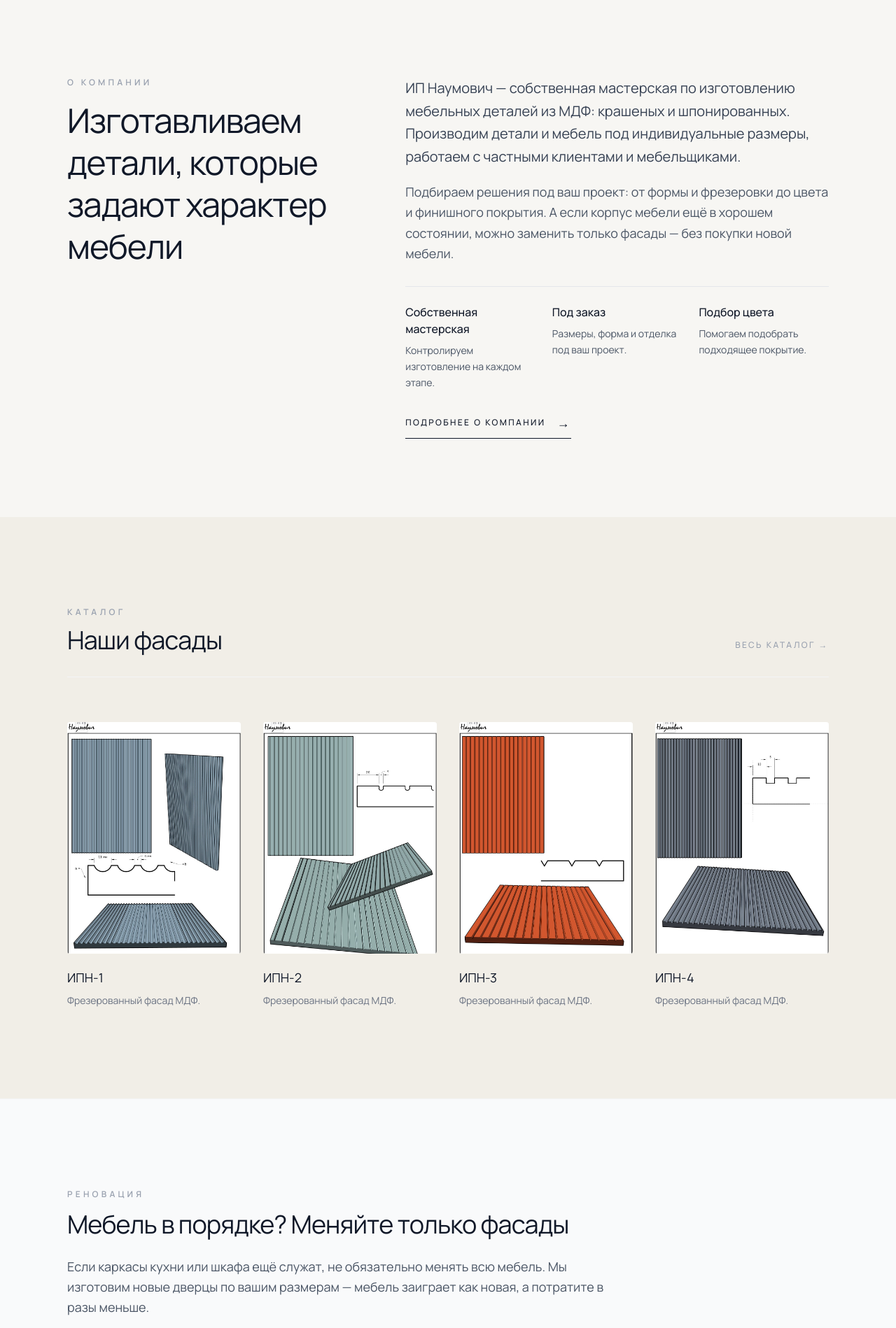
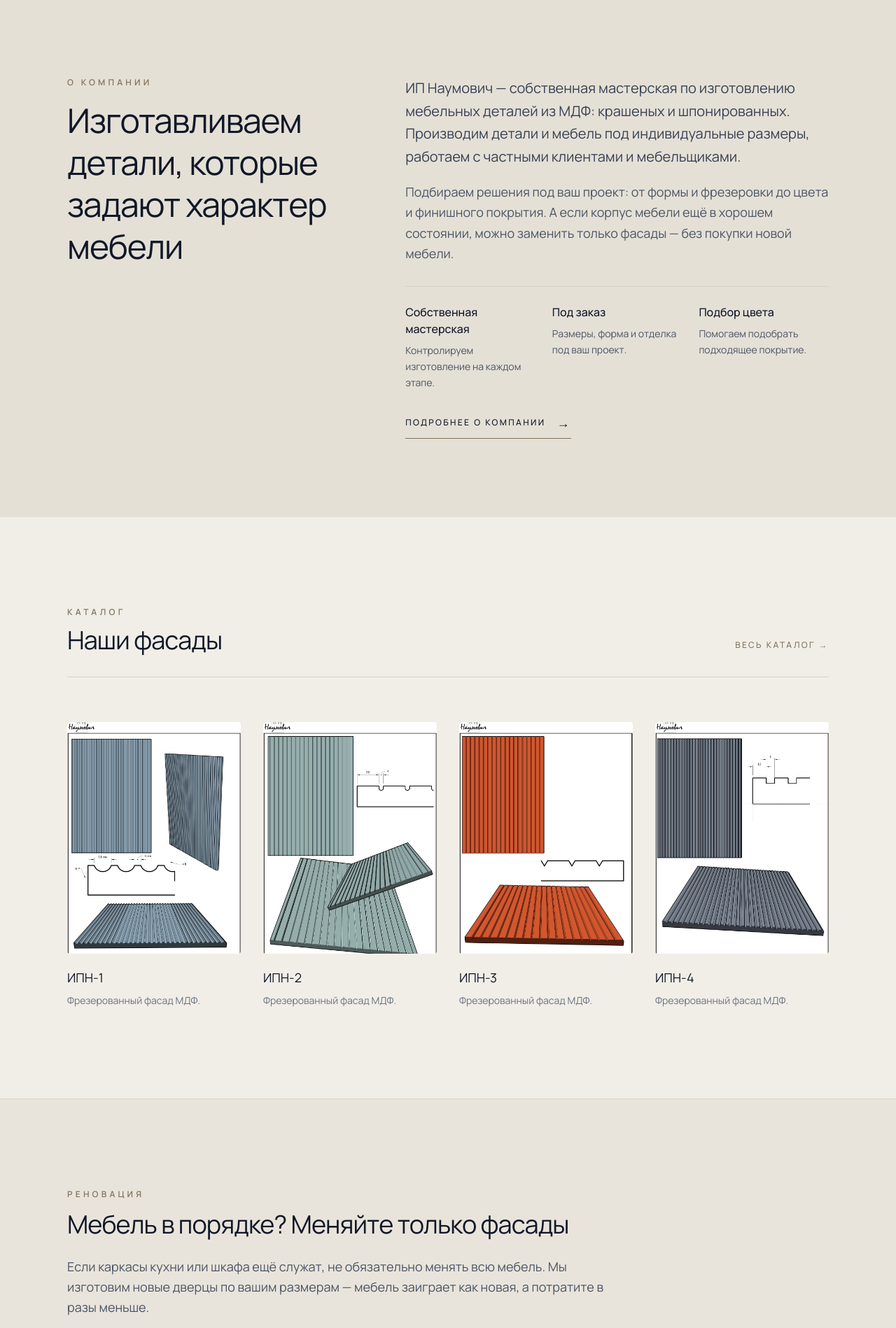
Before and after one commit to IljaBelousow/naumovich-site, a Next.js app: page / in a window 1280 px wide. Shown: the part 802-2700 px from the top of the page at 70% size. Built offline with nearby package versions, Linux system fonts and the light colour scheme.

Commit message:
Apply warm premium palette to page styling

```diff
--- a/src/app/page.tsx
+++ b/src/app/page.tsx
@@ -61,10 +61,10 @@ export default function Home() {
 
 
       {/* === О КОМПАНИИ: первый информационный блок главной === */}
-      <section id="about" className="w-full bg-[#f7f6f3] py-20 sm:py-28">
+      <section id="about" className="w-full bg-[#E5E0D6] py-20 sm:py-28">
         <div className="mx-auto grid w-full max-w-[1600px] gap-12 px-6 sm:px-12 lg:grid-cols-[0.8fr_1.2fr] lg:items-start lg:gap-20 lg:px-20 xl:px-24">
           <div>
-            <p className="mb-4 text-xs font-semibold uppercase tracking-[0.35em] text-gray-400">О компании</p>
+            <p className="mb-4 text-xs font-semibold uppercase tracking-[0.35em] text-[#82745F]">О компании</p>
             <h2 className="max-w-xl text-3xl font-extralight leading-tight tracking-tight text-gray-900 sm:text-4xl lg:text-5xl">
               Изготавливаем детали, которые задают характер мебели
             </h2>
@@ -76,7 +76,7 @@ export default function Home() {
             <p className="mt-5 text-base font-light leading-relaxed text-gray-600 sm:text-lg">
               Подбираем решения под ваш проект: от формы и фрезеровки до цвета и финишного покрытия. А если корпус мебели ещё в хорошем состоянии, можно заменить только фасады — без покупки новой мебели.
             </p>
-            <div className="mt-8 grid gap-6 border-t border-gray-200 pt-6 sm:grid-cols-3">
+            <div className="mt-8 grid gap-6 border-t border-[#D8D0C3] pt-6 sm:grid-cols-3">
               <div>
                 <h3 className="text-base font-medium text-gray-900">Собственная мастерская</h3>
                 <p className="mt-2 text-sm font-light leading-relaxed text-gray-600">Контролируем изготовление на каждом этапе.</p>
@@ -90,7 +90,7 @@ export default function Home() {
                 <p className="mt-2 text-sm font-light leading-relaxed text-gray-600">Помогаем подобрать подходящее покрытие.</p>
               </div>
             </div>
-            <Link href="/about" className="group mt-8 inline-flex items-center gap-4 border-b border-gray-900 pb-2 text-xs font-medium uppercase tracking-[0.2em] text-gray-900 transition-colors hover:text-gray-500">
+            <Link href="/about" className="group mt-8 inline-flex items-center gap-4 border-b border-[#82745F] pb-2 text-xs font-medium uppercase tracking-[0.2em] text-gray-900 transition-colors hover:text-[#82745F]">
               Подробнее о компании <span aria-hidden="true" className="text-lg transition-transform duration-300 group-hover:translate-x-1">→</span>
             </Link>
           </div>
@@ -100,16 +100,16 @@ export default function Home() {
       {/* === БЛОК НАШИ ФАСАДЫ === */}
       <section className="w-full bg-[#F1EEE7] py-24 sm:py-32">
         <div className="w-full px-6 sm:px-12 lg:px-20 xl:px-24">
-          <div className="flex items-end justify-between mb-16 border-b border-gray-100 pb-8">
+          <div className="flex items-end justify-between mb-16 border-b border-[#D8D0C3] pb-8">
             <div>
-              <p className="text-xs font-semibold uppercase tracking-[0.35em] text-gray-400 mb-3">Каталог</p>
+              <p className="text-xs font-semibold uppercase tracking-[0.35em] text-[#82745F] mb-3">Каталог</p>
               <h2 className="text-3xl sm:text-4xl font-extralight tracking-tight text-gray-900">
                 Наши фасады
               </h2>
             </div>
             <Link
               href="/catalog"
-              className="hidden sm:inline-block text-xs font-medium uppercase tracking-[0.2em] text-gray-400 hover:text-gray-900 transition-colors border-b border-transparent hover:border-gray-900 pb-1"
+              className="hidden sm:inline-block text-xs font-medium uppercase tracking-[0.2em] text-[#82745F] hover:text-[#82745F] transition-colors border-b border-transparent hover:border-[#82745F] pb-1"
             >
               Весь каталог →
             </Link>
@@ -118,7 +118,7 @@ export default function Home() {
           <div className="grid grid-cols-2 lg:grid-cols-4 gap-x-6 gap-y-12 sm:gap-x-8">
             {featuredFacades.map((facade) => (
               <Link key={facade.slug} href={`/catalog/${facade.slug}`} className="group block">
-                <div className="relative aspect-[3/4] w-full overflow-hidden bg-gray-50 mb-5 rounded-sm">
+                <div className="relative aspect-[3/4] w-full overflow-hidden bg-[#E5E0D6]/70 mb-5 rounded-sm">
                   <Image
                     src={facade.image}
                     alt={facade.name}
@@ -127,7 +127,7 @@ export default function Home() {
                     className="object-cover transition-transform duration-700 group-hover:scale-105"
                   />
                 </div>
-                <h3 className="text-base sm:text-lg font-normal text-gray-900 group-hover:text-gray-600 transition-colors">
+                <h3 className="text-base sm:text-lg font-normal text-gray-900 group-hover:text-[#82745F] transition-colors">
                   {facade.name}
                 </h3>
                 <p className="text-xs sm:text-sm text-gray-500 mt-2 line-clamp-2 font-light leading-relaxed">
@@ -138,7 +138,7 @@ export default function Home() {
           </div>
 
           <div className="mt-12 text-center sm:hidden">
-             <Link href="/catalog" className="inline-block border border-gray-900 px-8 py-3 text-xs font-medium uppercase tracking-[0.25em] text-gray-900 active:bg-gray-900 active:text-white transition-colors">
+             <Link href="/catalog" className="inline-block border border-[#82745F] px-8 py-3 text-xs font-medium uppercase tracking-[0.25em] text-gray-900 active:bg-[#82745F] active:text-white transition-colors">
                Смотреть все
              </Link>
           </div>
@@ -147,10 +147,10 @@ export default function Home() {
 
 
       {/* === БЛОК ЗАМЕНА ФАСАДОВ === */}
-      <section className="w-full bg-gray-50 py-24 sm:py-32 border-t border-gray-100">
+      <section className="w-full bg-[#E5E0D6]/70 py-24 sm:py-32 border-t border-[#D8D0C3]">
         <div className="w-full px-6 sm:px-12 lg:px-20 xl:px-24">
           <div className="max-w-3xl">
-            <p className="text-xs font-semibold uppercase tracking-[0.35em] text-gray-400 mb-3">Реновация</p>
+            <p className="text-xs font-semibold uppercase tracking-[0.35em] text-[#82745F] mb-3">Реновация</p>
             <h2 className="text-3xl font-extralight tracking-tight text-gray-900 sm:text-4xl leading-tight">
               Мебель в порядке? <br className="sm:hidden" /> Меняйте только фасады
             </h2>
@@ -162,7 +162,7 @@ export default function Home() {
             <div className="mt-10">
               <Link
                 href="/contacts"
-                className="inline-block bg-gray-900 text-white px-8 py-4 text-xs font-medium uppercase tracking-[0.25em] transition-all duration-300 hover:bg-gray-800 active:scale-98 shadow-sm"
+                className="inline-block bg-gray-900 text-white px-8 py-4 text-xs font-medium uppercase tracking-[0.25em] transition-all duration-300 hover:bg-[#6F6250] active:scale-98 shadow-sm"
               >
                 Узнать стоимость
               </Link>
```
